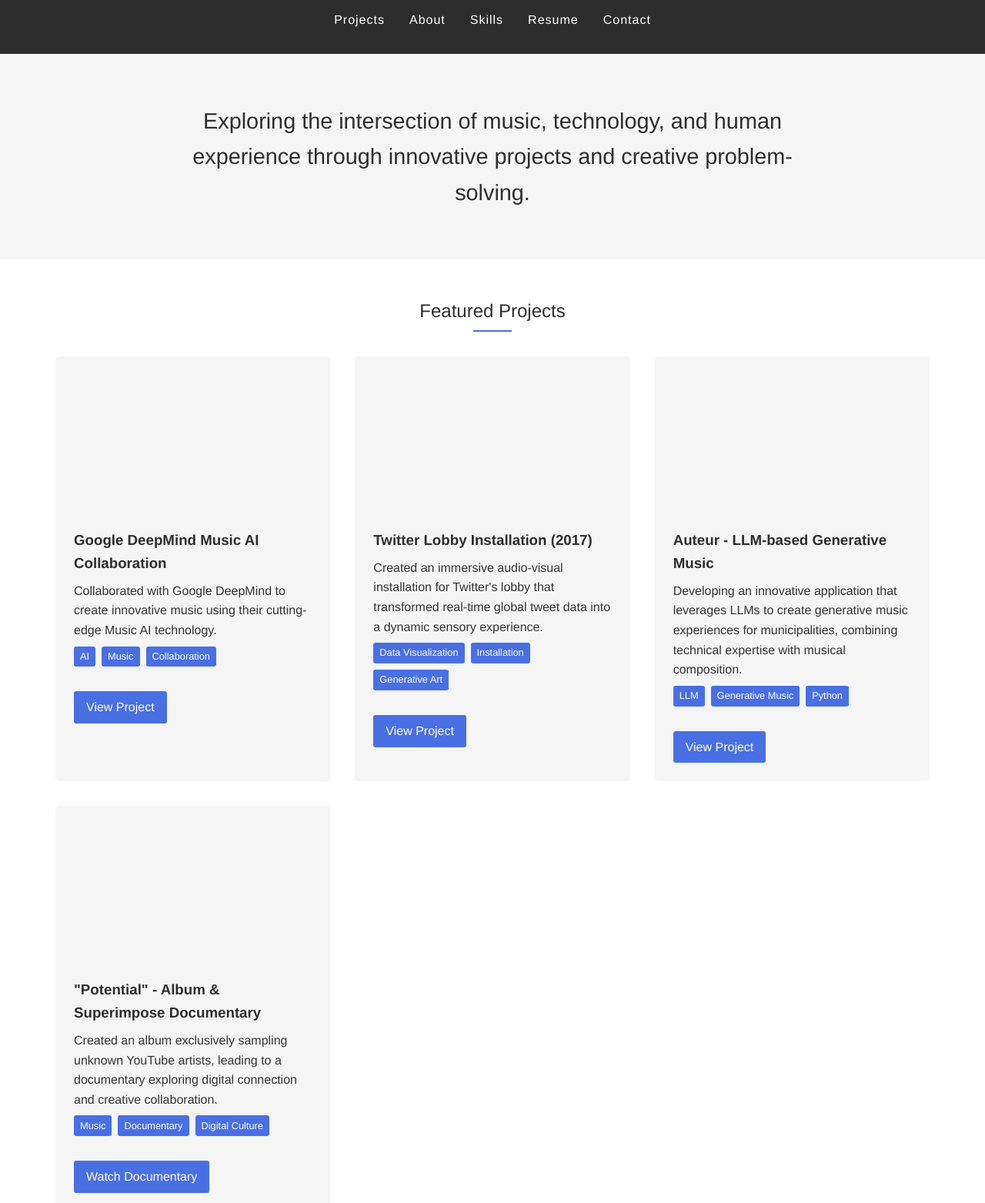
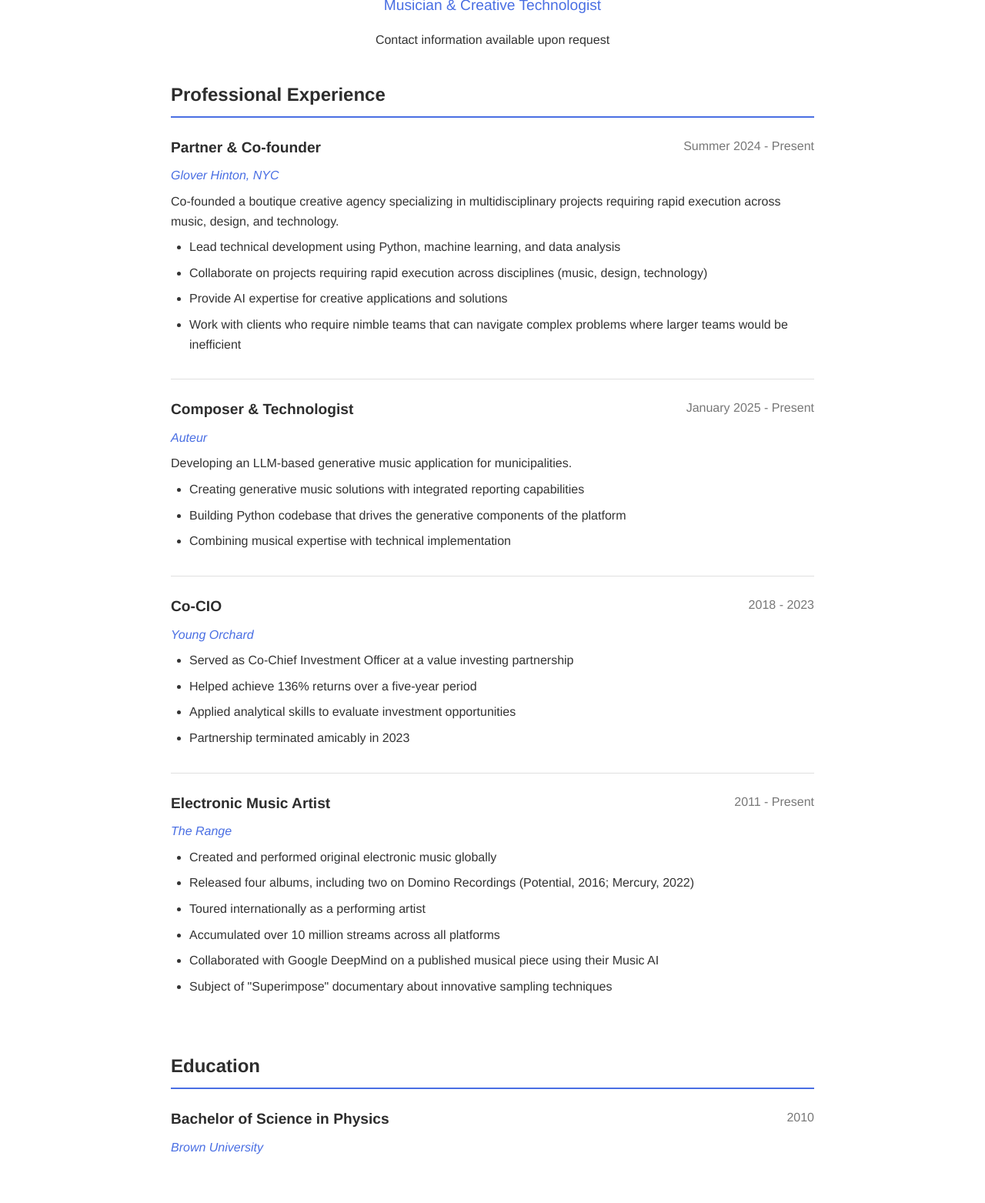
Before and after one commit to lakememory/lakememory.github.io, a plain HTML site: page index.html in a window 1280 px wide. Shown: the part 112-1675 px from the top of the page at 77% size. Drawn offline with Linux system fonts and the light colour scheme.

Commit message:
Release version 0.2.0: anonymize

```diff
--- a/index.html
+++ b/index.html
@@ -3,15 +3,15 @@
 <head>
     <meta charset="UTF-8">
     <meta name="viewport" content="width=device-width, initial-scale=1.0">
-    <title>James Hinton | Musician & Creative Technologist</title>
+    <title>James Hinton | Resume</title>
     <style>
         :root {
             --primary-color: #2D2D2D;
             --secondary-color: #4A6FE3;
             --background-color: #FFFFFF;
             --text-color: #333333;
-            --accent-color: #E34A6F;
             --light-gray: #F5F5F5;
+            --border-color: #E0E0E0;
         }
 
         * {
@@ -25,171 +25,108 @@
             line-height: 1.6;
             color: var(--text-color);
             background-color: var(--background-color);
+            padding: 2rem;
+            max-width: 900px;
+            margin: 0 auto;
         }
 
-        header {
-            background-color: var(--primary-color);
-            color: white;
-            padding: 2rem 0;
+        .resume-header {
             text-align: center;
+            margin-bottom: 2rem;
         }
 
-        .container {
-            max-width: 1200px;
-            margin: 0 auto;
-            padding: 0 2rem;
+        .resume-header h1 {
+            font-size: 2.5rem;
+            color: var(--primary-color);
+            margin-bottom: 0.5rem;
         }
 
-        nav {
-            display: flex;
-            justify-content: center;
-            margin-top: 1rem;
-        }
-
-        nav a {
-            color: white;
-            text-decoration: none;
-            margin: 0 1rem;
-            font-weight: 300;
-            letter-spacing: 1px;
-            transition: color 0.3s;
-        }
-
-        nav a:hover {
+        .resume-header p {
+            font-size: 1.2rem;
             color: var(--secondary-color);
         }
 
-        .hero {
-            background-color: var(--light-gray);
-            padding: 4rem 0;
-            text-align: center;
+        .contact-info {
+            display: flex;
+            justify-content: center;
+            flex-wrap: wrap;
+            gap: 1rem;
+            margin: 1rem 0;
         }
 
-        .hero h2 {
-            font-size: 1.8rem;
-            font-weight: 300;
-            max-width: 800px;
-            margin: 0 auto;
+        .contact-item {
+            display: flex;
+            align-items: center;
+        }
+
+        .section {
+            margin: 2.5rem 0;
+        }
+
+        .section-title {
+            font-size: 1.5rem;
+            color: var(--primary-color);
+            border-bottom: 2px solid var(--secondary-color);
+            padding-bottom: 0.5rem;
+            margin-bottom: 1.5rem;
+        }
+
+        .experience-item, .education-item, .project-item {
+            margin-bottom: 1.5rem;
+            padding-bottom: 1.5rem;
+            border-bottom: 1px solid var(--border-color);
+        }
+
+        .experience-item:last-child, .education-item:last-child, .project-item:last-child {
+            border-bottom: none;
+        }
+
+        .item-header {
+            display: flex;
+            justify-content: space-between;
+            flex-wrap: wrap;
+            margin-bottom: 0.5rem;
+        }
+
+        .item-title {
+            font-weight: bold;
+            font-size: 1.2rem;
             color: var(--primary-color);
         }
 
-        .section-title {
-            text-align: center;
-            margin: 3rem 0 2rem;
-            font-weight: 400;
-            color: var(--primary-color);
-            position: relative;
-            padding-bottom: 0.5rem;
+        .item-subtitle {
+            font-style: italic;
+            color: var(--secondary-color);
         }
 
-        .section-title::after {
-            content: '';
-            position: absolute;
-            bottom: 0;
-            left: 50%;
-            transform: translateX(-50%);
-            width: 50px;
-            height: 2px;
-            background-color: var(--secondary-color);
+        .item-date {
+            color: #777;
         }
 
-        .projects {
-            display: grid;
-            grid-template-columns: repeat(auto-fill, minmax(350px, 1fr));
-            gap: 2rem;
-            margin: 2rem 0;
+        .item-description {
+            margin-top: 0.5rem;
         }
 
-        .project-card {
-            background-color: var(--light-gray);
-            border-radius: 5px;
-            overflow: hidden;
-            transition: transform 0.3s, box-shadow 0.3s;
+        .item-description ul {
+            list-style-type: disc;
+            margin-left: 1.5rem;
+            margin-top: 0.5rem;
         }
 
-        .project-card:hover {
-            transform: translateY(-5px);
-            box-shadow: 0 10px 20px rgba(0, 0, 0, 0.1);
-        }
-
-        .project-image {
-            height: 200px;
-            background-size: cover;
-            background-position: center;
-        }
-
-        .project-info {
-            padding: 1.5rem;
-        }
-
-        .project-info h3 {
-            margin-bottom: 0.5rem;
-            color: var(--primary-color);
-        }
-
-        .project-tags {
-            display: flex;
-            flex-wrap: wrap;
-            margin: 0.5rem 0;
-        }
-
-        .tag {
-            background-color: var(--secondary-color);
-            color: white;
-            padding: 0.2rem 0.5rem;
-            border-radius: 3px;
-            font-size: 0.8rem;
-            margin-right: 0.5rem;
+        .item-description li {
             margin-bottom: 0.5rem;
         }
 
-        .btn {
-            display: inline-block;
-            background-color: var(--secondary-color);
-            color: white;
-            padding: 0.5rem 1rem;
-            border-radius: 3px;
-            text-decoration: none;
-            margin-top: 1rem;
-            transition: background-color 0.3s;
-        }
-
-        .btn:hover {
-            background-color: #3a5bc0;
-        }
-
-        .about {
+        .skills {
             display: grid;
-            grid-template-columns: 1fr 2fr;
-            gap: 2rem;
-            margin: 3rem 0;
-            align-items: center;
-        }
-
-        .about-image {
-            width: 100%;
-            max-width: 300px;
-            height: 300px;
-            border-radius: 50%;
-            background-color: var(--light-gray);
-            margin: 0 auto;
-            background-size: cover;
-            background-position: center;
-        }
-
-        .skills {
-            margin: 3rem 0;
-        }
-
-        .skill-categories {
-            display: grid;
-            grid-template-columns: repeat(auto-fill, minmax(250px, 1fr));
-            gap: 2rem;
+            grid-template-columns: repeat(auto-fill, minmax(200px, 1fr));
+            gap: 1.5rem;
         }
 
         .skill-category h3 {
-            margin-bottom: 1rem;
+            font-size: 1.1rem;
             color: var(--primary-color);
+            margin-bottom: 0.5rem;
         }
 
         .skill-list {
@@ -197,157 +134,208 @@
         }
 
         .skill-list li {
-            margin-bottom: 0.5rem;
-            display: flex;
-            align-items: center;
+            margin-bottom: 0.3rem;
+            position: relative;
+            padding-left: 1rem;
         }
 
         .skill-list li::before {
-            content: '•';
+            content: "•";
             color: var(--secondary-color);
-            font-weight: bold;
-            display: inline-block;
-            width: 1em;
-            margin-left: -1em;
+            position: absolute;
+            left: 0;
         }
 
-        footer {
-            background-color: var(--primary-color);
-            color: white;
-            padding: 2rem 0;
+        .back-link {
+            margin-top: 2rem;
             text-align: center;
-            margin-top: 3rem;
         }
 
-        .social-links {
-            margin: 1rem 0;
-        }
-
-        .social-links a {
-            color: white;
-            margin: 0 0.5rem;
-            font-size: 1.2rem;
+        .back-link a {
+            color: var(--secondary-color);
             text-decoration: none;
         }
 
-        .copyright {
-            font-size: 0.9rem;
-            opacity: 0.8;
+        .back-link a:hover {
+            text-decoration: underline;
+        }
+
+        .print-btn {
+            position: fixed;
+            top: 20px;
+            right: 20px;
+            background-color: var(--secondary-color);
+            color: white;
+            border: none;
+            padding: 0.5rem 1rem;
+            border-radius: 3px;
+            cursor: pointer;
+            transition: background-color 0.3s;
+        }
+
+        .print-btn:hover {
+            background-color: #3a5bc0;
+        }
+
+        @media print {
+            body {
+                padding: 0;
+                font-size: 12pt;
+            }
+
+            .print-btn, .back-link {
+                display: none;
+            }
+
+            .section {
+                page-break-inside: avoid;
+                margin: 1.5rem 0;
+            }
         }
 
         @media (max-width: 768px) {
-            .about {
-                grid-template-columns: 1fr;
+            .item-header {
+                flex-direction: column;
             }
 
-            .projects {
-                grid-template-columns: 1fr;
+            .item-date {
+                margin-top: 0.25rem;
             }
         }
     </style>
 </head>
 <body>
-    <header>
-        <div class="container">
+    <button class="print-btn" onclick="window.print()">Print Resume</button>
+
+    <div class="resume-header">
         <h1>James Hinton</h1>
         <p>Musician & Creative Technologist</p>
-            <nav>
-                <a href="#projects">Projects</a>
-                <a href="#about">About</a>
-                <a href="#skills">Skills</a>
-                <a href="resume.html">Resume</a>
-                <a href="#contact">Contact</a>
-            </nav>
-        </div>
-    </header>
-
-    <section class="hero">
-        <div class="container">
-            <h2>Exploring the intersection of music, technology, and human experience through innovative projects and creative problem-solving.</h2>
-        </div>
-    </section>
-
-    <section id="projects" class="container">
-        <h2 class="section-title">Featured Projects</h2>
-
-        <div class="projects">
-            <div class="project-card">
-                <div class="project-image" style="background-image: url('/api/placeholder/400/320');"></div>
-                <div class="project-info">
-                    <h3>Google DeepMind Music AI Collaboration</h3>
-                    <p>Collaborated with Google DeepMind to create innovative music using their cutting-edge Music AI technology.</p>
-                    <div class="project-tags">
-                        <span class="tag">AI</span>
-                        <span class="tag">Music</span>
-                        <span class="tag">Collaboration</span>
-                    </div>
-                    <a href="#" class="btn">View Project</a>
+        <div class="contact-info">
+            <span class="contact-item">Contact information available upon request</span>
         </div>
     </div>
 
-            <div class="project-card">
-                <div class="project-image" style="background-image: url('/api/placeholder/400/320');"></div>
-                <div class="project-info">
-                    <h3>Twitter Lobby Installation (2017)</h3>
-                    <p>Created an immersive audio-visual installation for Twitter's lobby that transformed real-time global tweet data into a dynamic sensory experience.</p>
-                    <div class="project-tags">
-                        <span class="tag">Data Visualization</span>
-                        <span class="tag">Installation</span>
-                        <span class="tag">Generative Art</span>
+    <section class="section">
+        <h2 class="section-title">Professional Experience</h2>
+
+        <div class="experience-item">
+            <div class="item-header">
+                <span class="item-title">Partner & Co-founder</span>
+                <span class="item-date">Summer 2024 - Present</span>
             </div>
-                    <a href="#" class="btn">View Project</a>
+            <div class="item-subtitle">Glover Hinton, NYC</div>
+            <div class="item-description">
+                <p>Co-founded a boutique creative agency specializing in multidisciplinary projects requiring rapid execution across music, design, and technology.</p>
+                <ul>
+                    <li>Lead technical development using Python, machine learning, and data analysis</li>
+                    <li>Collaborate on projects requiring rapid execution across disciplines (music, design, technology)</li>
+                    <li>Provide AI expertise for creative applications and solutions</li>
+                    <li>Work with clients who require nimble teams that can navigate complex problems where larger teams would be inefficient</li>
+                </ul>
             </div>
         </div>
 
-            <div class="project-card">
-                <div class="project-image" style="background-image: url('/api/placeholder/400/320');"></div>
-                <div class="project-info">
-                    <h3>Auteur - LLM-based Generative Music</h3>
-                    <p>Developing an innovative application that leverages LLMs to create generative music experiences for municipalities, combining technical expertise with musical composition.</p>
-                    <div class="project-tags">
-                        <span class="tag">LLM</span>
-                        <span class="tag">Generative Music</span>
-                        <span class="tag">Python</span>
+        <div class="experience-item">
+            <div class="item-header">
+                <span class="item-title">Composer & Technologist</span>
+                <span class="item-date">January 2025 - Present</span>
             </div>
-                    <a href="#" class="btn">View Project</a>
+            <div class="item-subtitle">Auteur</div>
+            <div class="item-description">
+                <p>Developing an LLM-based generative music application for municipalities.</p>
+                <ul>
+                    <li>Creating generative music solutions with integrated reporting capabilities</li>
+                    <li>Building Python codebase that drives the generative components of the platform</li>
+                    <li>Combining musical expertise with technical implementation</li>
+                </ul>
             </div>
         </div>
 
-            <div class="project-card">
-                <div class="project-image" style="background-image: url('/api/placeholder/400/320');"></div>
-                <div class="project-info">
-                    <h3>"Potential" - Album & Superimpose Documentary</h3>
-                    <p>Created an album exclusively sampling unknown YouTube artists, leading to a documentary exploring digital connection and creative collaboration.</p>
-                    <div class="project-tags">
-                        <span class="tag">Music</span>
-                        <span class="tag">Documentary</span>
-                        <span class="tag">Digital Culture</span>
+        <div class="experience-item">
+            <div class="item-header">
+                <span class="item-title">Co-CIO</span>
+                <span class="item-date">2018 - 2023</span>
             </div>
-                    <a href="https://www.youtube.com/watch?v=vnyseI9lwDw" class="btn">Watch Documentary</a>
-                    <a href="https://www.youtube.com/watch?v=2YiX6uQEdUw" class="btn">Listen to Album</a>
+            <div class="item-subtitle">Young Orchard</div>
+            <div class="item-description">
+                <ul>
+                    <li>Served as Co-Chief Investment Officer at a value investing partnership</li>
+                    <li>Helped achieve 136% returns over a five-year period</li>
+                    <li>Applied analytical skills to evaluate investment opportunities</li>
+                    <li>Partnership terminated amicably in 2023</li>
+                </ul>
             </div>
+        </div>
+
+        <div class="experience-item">
+            <div class="item-header">
+                <span class="item-title">Electronic Music Artist</span>
+                <span class="item-date">2011 - Present</span>
+            </div>
+            <div class="item-subtitle">The Range</div>
+            <div class="item-description">
+                <ul>
+                    <li>Created and performed original electronic music globally</li>
+                    <li>Released four albums, including two on Domino Recordings (Potential, 2016; Mercury, 2022)</li>
+                    <li>Toured internationally as a performing artist</li>
+                    <li>Accumulated over 10 million streams across all platforms</li>
+                    <li>Collaborated with Google DeepMind on a published musical piece using their Music AI</li>
+                    <li>Subject of "Superimpose" documentary about innovative sampling techniques</li>
+                </ul>
             </div>
         </div>
     </section>
 
-    <section id="about" class="container">
-        <h2 class="section-title">About Me</h2>
+    <section class="section">
+        <h2 class="section-title">Education</h2>
 
-        <div class="about">
-            <div class="about-image" style="background-image: url('/api/placeholder/400/400');"></div>
-            <div>
-                <p>I'm James Hinton, an electronic music artist (performing as The Range) and creative technologist with a background in physics. My work explores the intersection of music, technology, and human connection.</p>
-                <p>With a career spanning over a decade in electronic music production, I've released four albums, including two on Domino Recordings, toured globally, and accumulated over 10 million streams across platforms.</p>
-                <p>Alongside my music career, I've worked in diverse fields including value investing as a Co-CIO at Young Orchard and co-founded Glover Hinton, a creative agency specializing in multidisciplinary projects. I'm currently developing Auteur, an LLM-based generative music application for municipalities.</p>
-                <p>My approach to creativity involves recombining existing ideas in unexpected ways and immersing myself in unfamiliar contexts to gain new perspectives. I'm passionate about creating experiences that help people understand complex systems and express themselves in new ways.</p>
+        <div class="education-item">
+            <div class="item-header">
+                <span class="item-title">Bachelor of Science in Physics</span>
+                <span class="item-date">2010</span>
+            </div>
+            <div class="item-subtitle">Brown University</div>
+        </div>
+    </section>
+
+    <section class="section">
+        <h2 class="section-title">Notable Projects</h2>
+
+        <div class="project-item">
+            <div class="item-header">
+                <span class="item-title">Google DeepMind Music AI Collaboration</span>
+                <span class="item-date">Recent</span>
+            </div>
+            <div class="item-description">
+                <p>Collaborated with Google DeepMind to create a musical piece using their new Music AI technology, published on the DeepMind blog.</p>
+            </div>
+        </div>
+
+        <div class="project-item">
+            <div class="item-header">
+                <span class="item-title">Twitter Lobby Installation</span>
+                <span class="item-date">2017</span>
+            </div>
+            <div class="item-description">
+                <p>Created a real-time audio-visual installation for Twitter's lobby that transformed the platform's global activity from their firehose API into an immersive experience.</p>
+            </div>
+        </div>
+
+        <div class="project-item">
+            <div class="item-header">
+                <span class="item-title">"Potential" Album & "Superimpose" Documentary</span>
+                <span class="item-date">2016</span>
+            </div>
+            <div class="item-description">
+                <p>Released an album that exclusively sampled unknown YouTube artists, leading to a documentary exploring the innovative approach to digital collaboration and connection.</p>
             </div>
         </div>
     </section>
 
-    <section id="skills" class="container">
-        <h2 class="section-title">Skills & Expertise</h2>
+    <section class="section">
+        <h2 class="section-title">Skills</h2>
 
-        <div class="skill-categories">
+        <div class="skills">
             <div class="skill-category">
                 <h3>Music Production</h3>
                 <ul class="skill-list">
@@ -355,7 +343,6 @@
                     <li>Generative music</li>
                     <li>Sound design</li>
                     <li>Sample-based production</li>
-                    <li>Music AI collaboration</li>
                 </ul>
             </div>
 
@@ -366,17 +353,15 @@
                     <li>Machine learning</li>
                     <li>Data analysis</li>
                     <li>Generative algorithms</li>
-                    <li>Audio processing</li>
                 </ul>
             </div>
 
             <div class="skill-category">
                 <h3>AI/ML</h3>
                 <ul class="skill-list">
-                    <li>Large Language Models (LLMs)</li>
+                    <li>LLMs</li>
                     <li>Music AI</li>
-                    <li>Creative applications of AI</li>
-                    <li>Human-AI collaboration</li>
+                    <li>Creative AI applications</li>
                 </ul>
             </div>
 
@@ -386,33 +371,13 @@
                     <li>Audio-visual installations</li>
                     <li>Real-time data visualization</li>
                     <li>Interactive media</li>
-                    <li>Cross-disciplinary collaboration</li>
                 </ul>
             </div>
         </div>
     </section>
 
-    <section id="contact" class="container">
-        <h2 class="section-title">Contact</h2>
-
-        <div style="text-align: center;">
-            <p>Email: <a href="mailto:James.c.hinton@gmail.com">James.c.hinton@gmail.com</a></p>
-            <p>Phone: 570-269-5775</p>
-
-            <div class="social-links">
-                <!-- Add your social media links here -->
-                <!-- Example: -->
-                <!-- <a href="#"><i class="fab fa-twitter"></i></a> -->
-                <!-- <a href="#"><i class="fab fa-linkedin"></i></a> -->
-                <!-- <a href="#"><i class="fab fa-github"></i></a> -->
+    <div class="back-link">
+        <a href="index.html">← Back to Portfolio</a>
     </div>
-        </div>
-    </section>
-
-    <footer>
-        <div class="container">
-            <p class="copyright">© 2025 James Hinton. All rights reserved.</p>
-        </div>
-    </footer>
 </body>
 </html>
```
Lines whose indentation alone changed are shown as unchanged.
